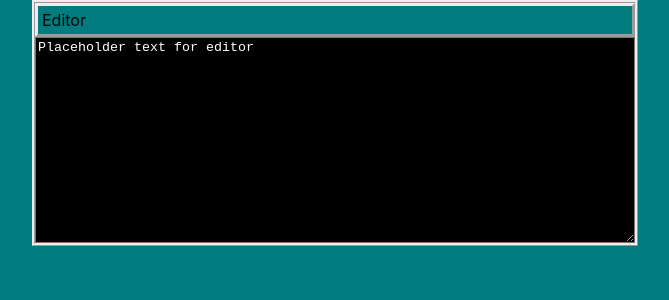
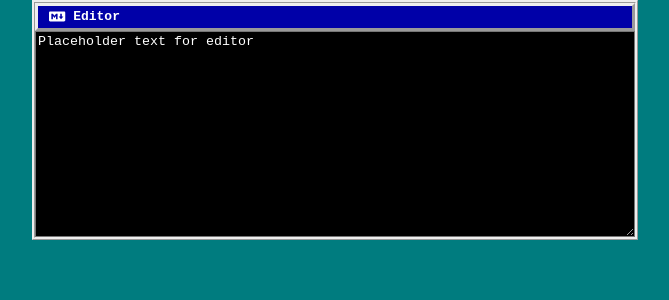
Before and after one commit to cbagby33/markdown-previewer, a React (Create React App) app: page / in a window 1280 px wide. Shown: the top 300 px of the page, without its empty margins (305-974 px from the left). Built offline with nearby package versions, Linux system fonts and the light colour scheme.

Commit message:
added additional styling for editor box and dependencies for fontawesome

```diff
--- a/package.json
+++ b/package.json
@@ -3,6 +3,11 @@
   "version": "0.1.0",
   "private": true,
   "dependencies": {
+    "@fortawesome/fontawesome-free": "^7.1.0",
+    "@fortawesome/fontawesome-svg-core": "^7.1.0",
+    "@fortawesome/free-brands-svg-icons": "^7.1.0",
+    "@fortawesome/free-solid-svg-icons": "^7.1.0",
+    "@fortawesome/react-fontawesome": "^3.1.1",
     "@testing-library/dom": "^10.4.1",
     "@testing-library/jest-dom": "^6.9.1",
     "@testing-library/react": "^16.3.2",
--- a/src/App.css
+++ b/src/App.css
@@ -2,6 +2,7 @@
   text-align: center;
   background-color: #007c7f;
   min-height: 100vh;
+  font-family: monospace;
 }
 
 .App-logo {
@@ -22,6 +23,11 @@
   width: auto;
   padding: .25em;
   border-style: outset;
+  background-color: #0000a8;
+  color: white;
+  font-weight: bold;
+  font-size: 1em;
+  align-items: center;
 }
 
 #editor{
--- a/src/App.js
+++ b/src/App.js
@@ -1,6 +1,14 @@
 import logo from './logo.svg';
 import './App.css';
 import React from 'react';
+
+// Font Awesome dependencies
+import { FontAwesomeIcon } from '@fortawesome/react-fontawesome'
+import { library } from '@fortawesome/fontawesome-svg-core'
+import { fas } from '@fortawesome/free-solid-svg-icons'
+import { fab } from '@fortawesome/free-brands-svg-icons'
+
+library.add(fas, fab) // add library of icons
 
 class EditorArea extends React.Component {
   constructor(props) {
@@ -9,7 +17,7 @@ class EditorArea extends React.Component {
   render() {
     return(
       <div className="editor-wrapper">
-        <div class="toolbar">Editor</div>
+        <div class="toolbar">{'\u00A0'}<FontAwesomeIcon icon="fa-brands fa-markdown" />{'\u00A0'}Editor</div>
         <textarea id="editor">Placeholder text for editor</textarea>
       </div>
     )
```
Also changed, not shown: 1 other file (tests, documents, lock files or other folders).
